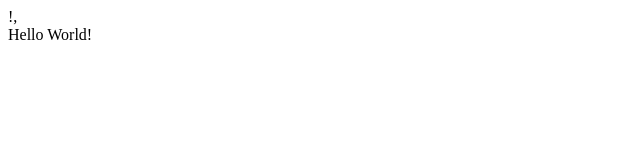
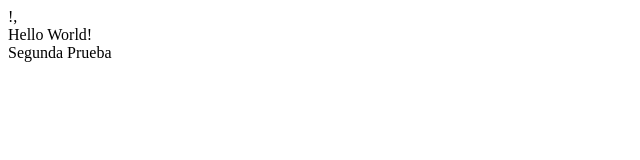
Before and after one commit to OswaldoLopezAlcaraz/Prueba, a plain HTML site: page index.html in a window 1280 px wide. Shown: the whole page, without its empty margins (0-640 px from the left). Drawn offline with Linux system fonts and the light colour scheme.

Commit message:
Segundo anexo

```diff
--- a/index.html
+++ b/index.html
@@ -7,5 +7,6 @@
 </head>
 <body>
     <div>Hello World!</div>
+    <div>Segunda Prueba</div>
 </body>
 </html>
```
